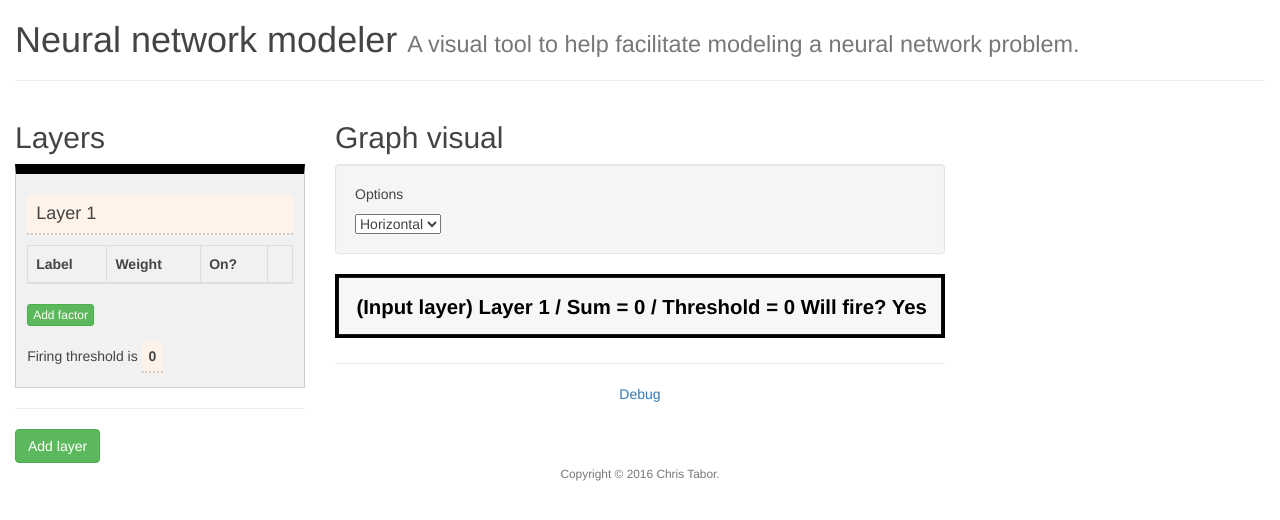
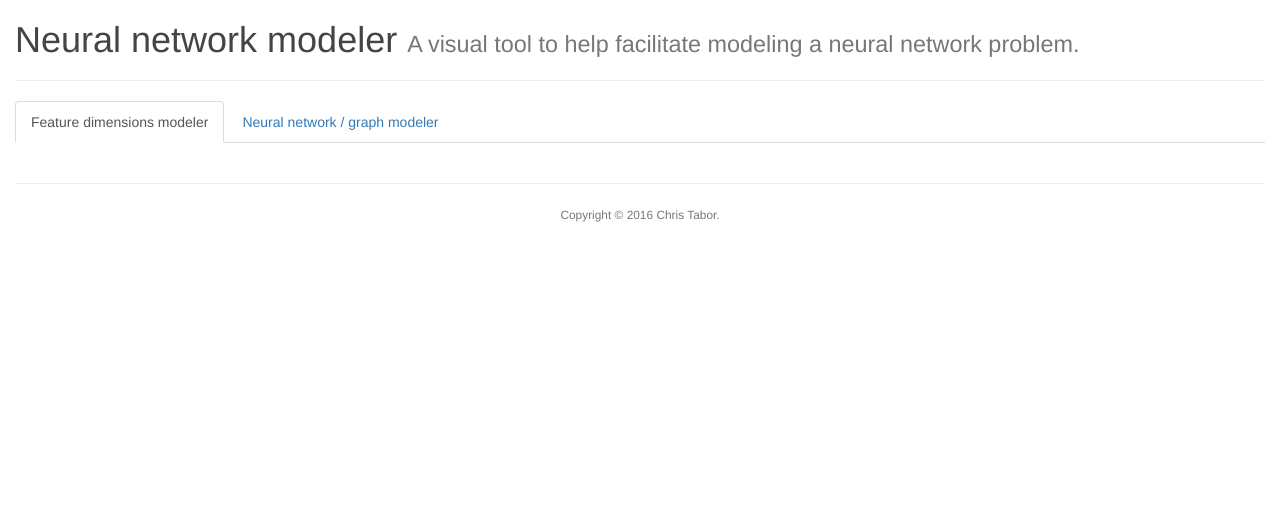
Before and after one commit to christabor-incubator/neuralnet_modeler, a plain HTML site: page index.html in a window 1280 px wide. Drawn offline with Linux system fonts and the light colour scheme.

Commit message:
Add tabs, and placeholder tab for feature modeler.

```diff
--- a/index.html
+++ b/index.html
@@ -15,6 +15,17 @@
             <hr>
         </div>
     </div>
+
+    <div class="tabbable">
+        <ul class="nav nav-tabs">
+            <li class="active"><a href="#features" data-toggle="tab">Feature dimensions modeler</a></li>
+            <li><a href="#neuralnet" data-toggle="tab">Neural network / graph modeler</a></li>
+        </ul>
+        <div class="tab-content">
+            <div class="tab-pane active" id="features">
+
+            </div>
+            <div class="tab-pane" id="neuralnet">
                 <div class="row">
                     <div class="col-md-3">
                         <div class="layers">
@@ -61,6 +72,13 @@
                         </div>
                     </div>
                 </div>
+
+            </div>
+        </div>
+    </div>
+    <br>
+    <hr>
+
     <footer class="row">
         <div class="col-md-12 text-center">
             <small class="text-muted">Copyright &copy; 2016 Chris Tabor.</small>
```
Lines whose indentation alone changed are shown as unchanged.
